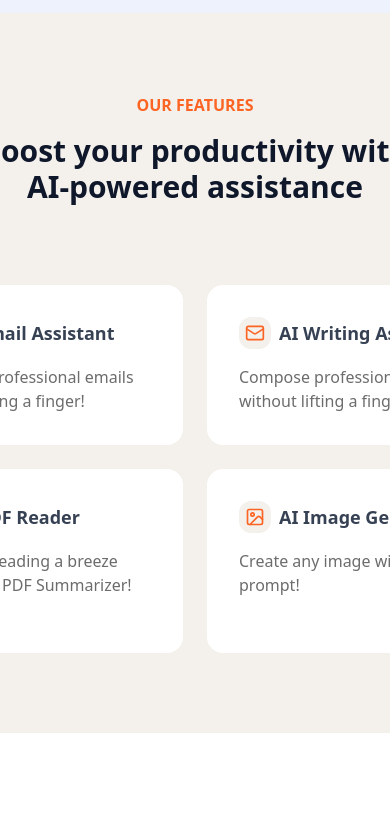
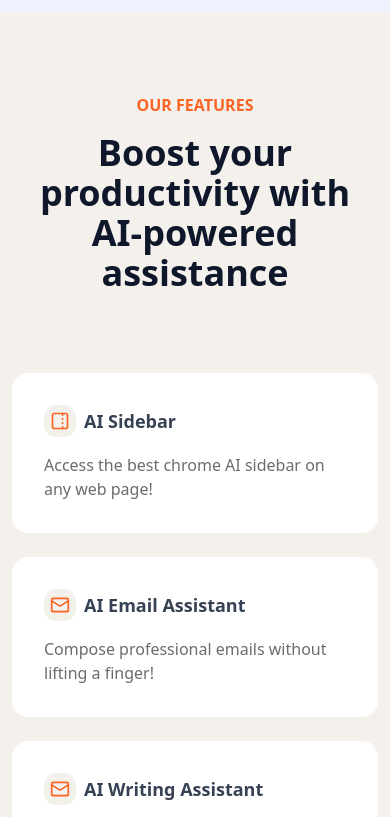
Before and after one commit to AdelNouri/Landing-Nily.ai, a React (Vite) app in the folder nily.ai/: page / in a window 390 px wide. Shown: the part 3680-4497 px from the top of the page. Built offline with nearby package versions, Linux system fonts and the light colour scheme.

Commit message:
Responsiveness section 4 is complete.

```diff
--- a/nily.ai/src/components/Body/Section4.jsx
+++ b/nily.ai/src/components/Body/Section4.jsx
@@ -12,7 +12,7 @@ const Section4 = () => {
           className=""
         >
           <p className="font-semibold text-[#FC6423]">OUR FEATURES</p>
-          <div className="font-bold text-3xl md:text-4xl lg:text-5xl text-slate-900 mt-4">
+          <div className="font-bold text-4xl lg:text-5xl text-slate-900 mt-4">
             <p>Boost your productivity with</p>
             <p> AI-powered assistance</p>
           </div>
@@ -24,7 +24,7 @@ const Section4 = () => {
           viewport={{ once: true, amount: 0.2 }}
           className=""
         >
-          <div className="grid grid-cols-4 gap-6 my-20 w-320">
+          <div className="grid grid-cols-1 md:grid-cols-2 lg:grid-cols-4 gap-6 my-20 w-full px-3 sm:w-[608px] md:w-[736px] lg:w-[992px] xl:w-320">
             <div className="bg-white px-8 py-8 rounded-2xl cursor-pointer hover:[box-shadow:0px_10px_12px_rgba(0,0,0,0.1)] transition duration-300">
               <div className="flex justify-start items-center">
                 <div className="bg-[#F4F1ED] rounded-xl p-1.5 text-[#FC6423]">
```
